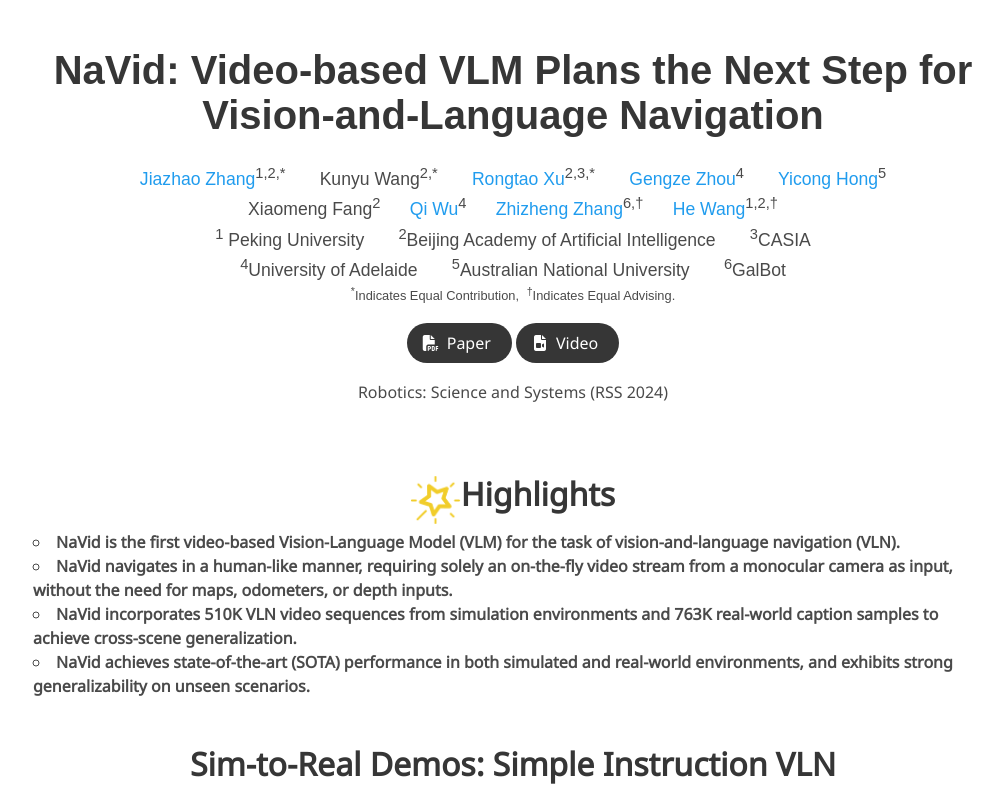
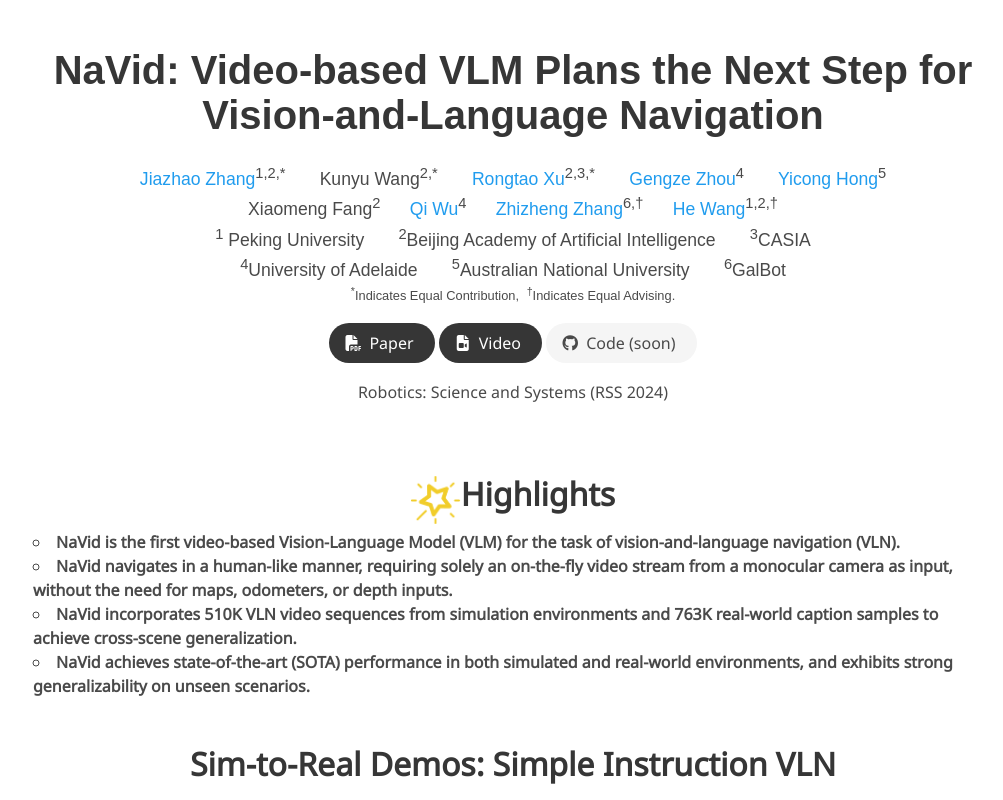
Before and after one commit to PKU-EPIC/NaVid, a plain HTML site: page index.html in a window 1280 px wide. Shown: the top 800 px of the page, without its empty margins (127-1130 px from the left). Drawn offline with nearby package versions, Linux system fonts and the light colour scheme; some icons are missing; a web font is replaced by a local one.

Commit message:
webpage update

```diff
--- a/index.html
+++ b/index.html
@@ -153,15 +153,15 @@ ul {
                 </span>
 
                 <!-- Github link -->
-                <!-- <span class="link-block">
-                  <a href="https://github.com/YOUR REPO HERE" target="_blank"
-                  class="external-link button is-normal is-rounded is-dark">
+                <span class="link-block">
+                  <a  target="_blank"
+                  class="external-link button is-normal is-rounded is-light">
                   <span class="icon">
                     <i class="fab fa-github"></i>
                   </span>
                   <span>Code (soon)</span>
                 </a>
-                </span> -->
+                </span>
 
                 <!-- ArXiv abstract Link -->
                 <!-- <span class="link-block">
@@ -667,7 +667,7 @@ ul {
       <pre><code>@article{zhang2024navid,
         title={NaVid: Video-based VLM Plans the Next Step for Vision-and-Language Navigation},
         author={Zhang, Jiazhao and Wang, Kunyu and Xu, Rongtao and Zhou, Gengze and Hong, Yicong and Fang, Xiaomeng and Wu, Qi and Zhang, Zhizheng and Wang, He},
-        journal={arXiv preprint arXiv:2402.15852},
+        journal={Robotics: Science and Systems},
         year={2024}
       }</code></pre>
     </div>
```
Also changed, not shown: 4 other files.
